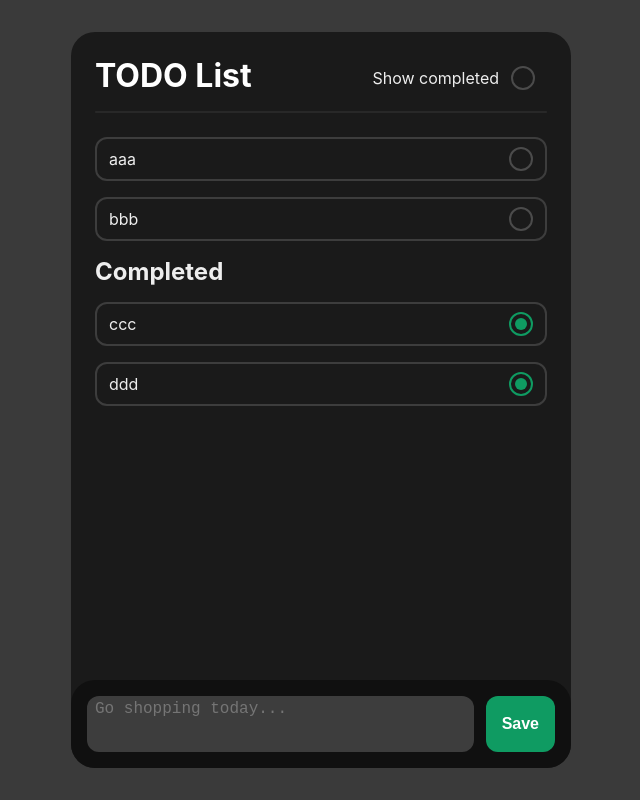
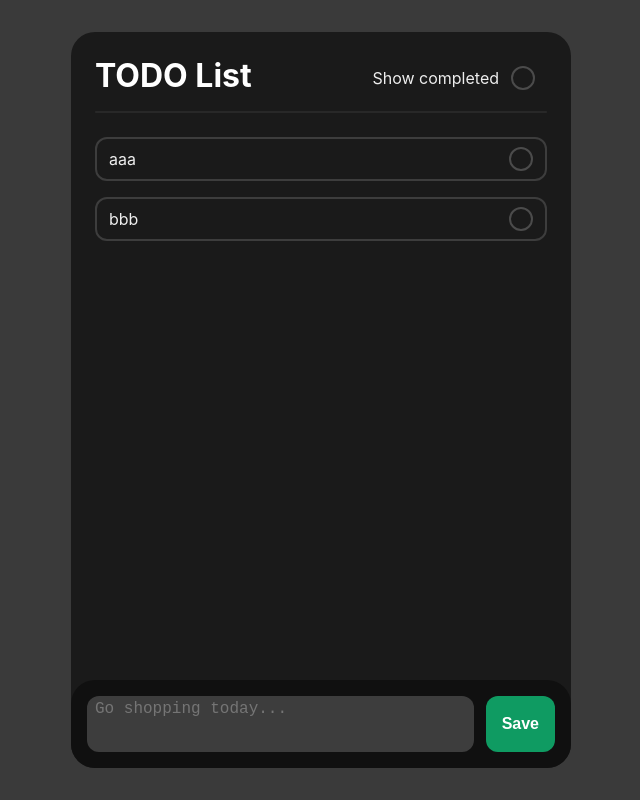
Before and after one commit to noxieee/TODO-list, a React (Create React App) app: page / in a window 1280 px wide. Shown: the whole page, without its empty margins (319-959 px from the left). Built offline with nearby package versions, Linux system fonts and the light colour scheme.

Commit message:
Implemented state for 'Show completed' checkbox. The todo list now renders according to that state.

```diff
--- a/src/components/Header.jsx
+++ b/src/components/Header.jsx
@@ -1,13 +1,17 @@
 import "../css/header.css"
 
-export function Header() {
+export function Header({showCompleted, onShowCompletedChange}) {
   return (
       <div className="header">
         <div className="top">
           <h1 className="title">TODO List</h1>
           <div className="completedCheckbox">
             <p className="label">Show completed</p>
-            <input type="checkbox"/>
+            <input
+                type="checkbox"
+                checked={showCompleted}
+                onChange={(e) => onShowCompletedChange(e.target.checked)}
+            />
           </div>
         </div>
         <hr className="divider"></hr>
--- a/src/components/TodoList.jsx
+++ b/src/components/TodoList.jsx
@@ -39,8 +39,6 @@ export function TodoList({todos, showCompleted}) {
     lastCompleted = todo.completed;
   }
 
-
-
   return (
       <div className="todoList">
         {rows}
--- a/src/components/TodoListWrapper.jsx
+++ b/src/components/TodoListWrapper.jsx
@@ -1,14 +1,17 @@
 import "../css/todoListWrapper.css"
+import {useState} from "react";
 import {NewTodoPanel} from "./NewTodoPanel";
 import {Header} from "./Header";
 import {TodoList} from "./TodoList";
 import {TODOS} from "./Todos"
 
 export function TodoListWrapper() {
+  const [showCompleted, setShowCompleted] = useState(false);
+
   return (
       <div className="todoListWrapper">
-        <Header/>
-        <TodoList todos={TODOS} showCompleted={true}/>
+        <Header onShowCompletedChange={setShowCompleted}/>
+        <TodoList todos={TODOS} showCompleted={showCompleted}/>
         <NewTodoPanel/>
       </div>
   );
```
